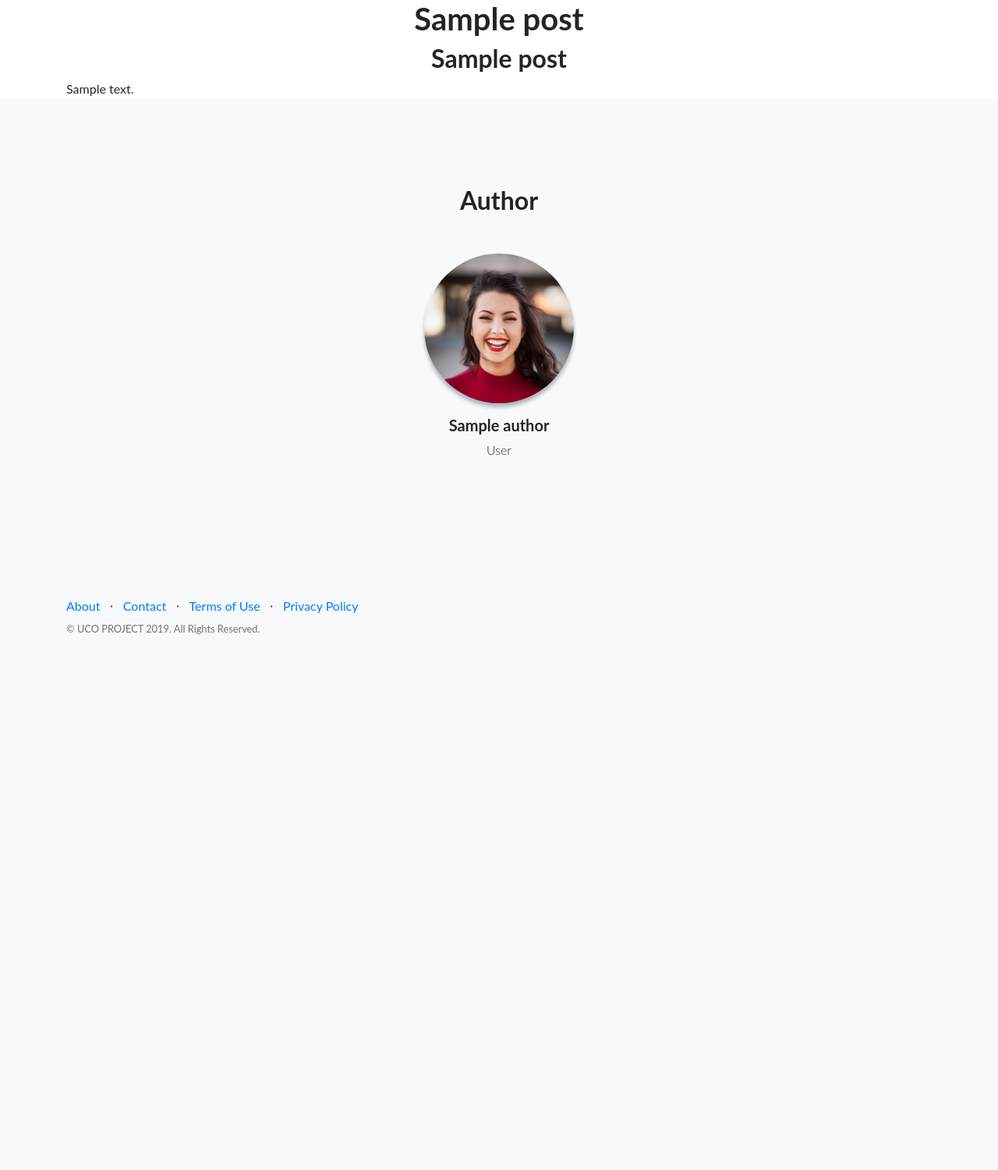
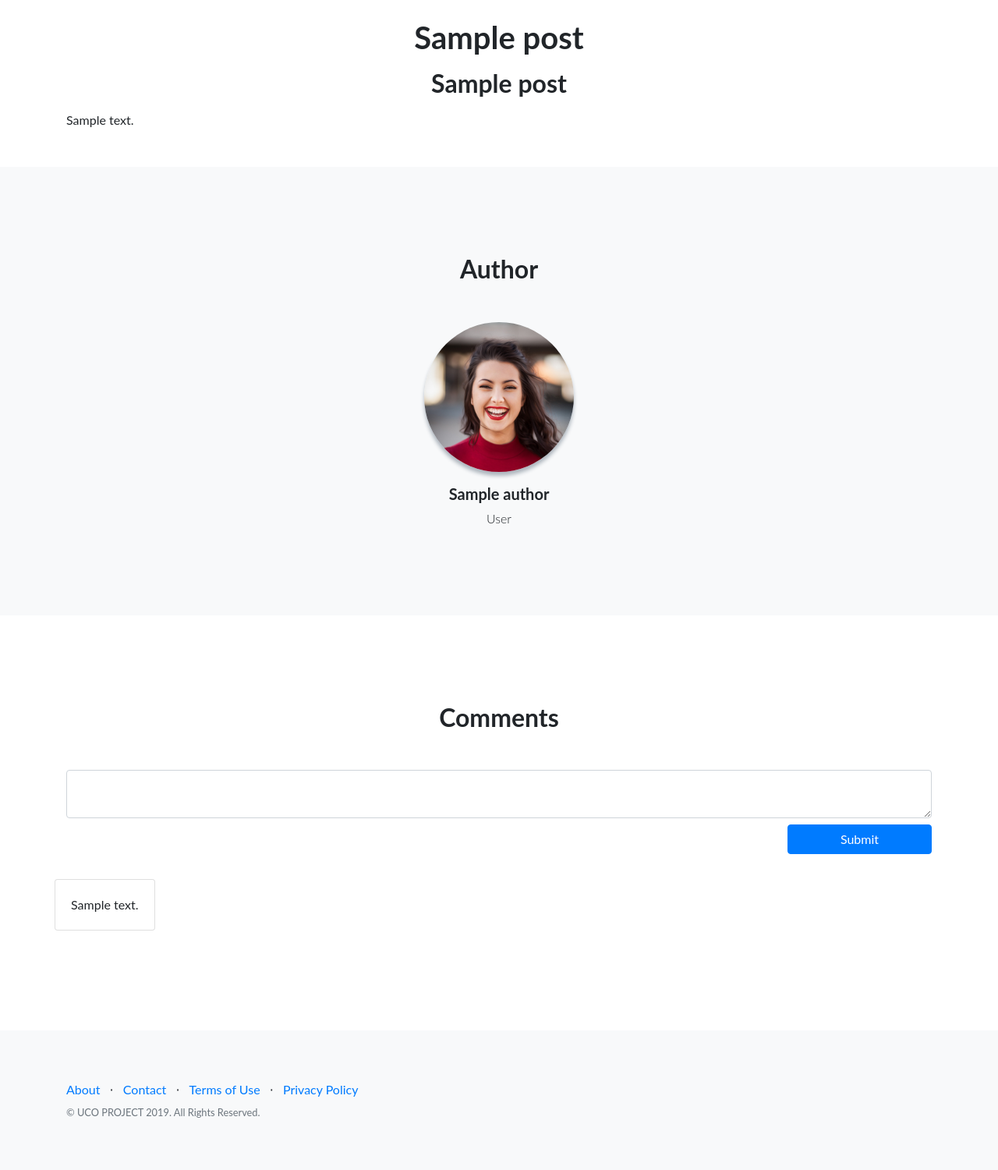
Before and after one commit to IronSenior/FlaskBlog, a Flask app: template src/post/application/templates/postPage.html in a window 1280 px wide. Shown: the part 56-1556 px from the top of the page at 78% size. Before the commit the page ends 869 px from the top, so only its background shows below. Run offline with Flask 3, Linux system fonts and the light colour scheme; the template is opened without the code that fills it: most values are stand-ins (such as "Sample title", 1, 10 or a date in 2020); form fields are guessed from the names that the template uses; parts of the project's set-up code (start-up, migrations or seed data) failed here and were passed over; some libraries are stand-ins or nearby versions.

Commit message:
Comments Added

```diff
--- a/run.py
+++ b/run.py
@@ -15,12 +15,14 @@ from .src.user.repository.userRepository import UserRepository
 
 from .src.user.application.auth import auth
 from .src.post.application.post import post
+from .src.comment.application.comment import comment
 
 app = Flask(__name__)
 app.config["SECRET_KEY"] = os.environ["SECRET_KEY"]
 
 app.register_blueprint(auth)
 app.register_blueprint(post)
+app.register_blueprint(comment)
 
 login_manager = LoginManager()
 login_manager.init_app(app)
--- a/src/comment/model/comment.py
+++ b/src/comment/model/comment.py
@@ -1,5 +1,5 @@
-from src.user.model.userId import UserId
-from src.post.model.postId import PostId
+from ...user.model.userId import UserId
+from ...post.model.postId import PostId
 from .commentContent import CommentContent
 from .commentId import CommentId
 
--- a/src/post/application/templates/postPage.html
+++ b/src/post/application/templates/postPage.html
@@ -40,12 +40,12 @@
   </nav>
 
   <!-- Call to Action -->
-  <section>
+  <section class="mb-5">
     <div class="container">
-        <div class="row">
+        <div class="row mt-4">
             <div class="col-md-12">
-                <h1 class="text-center">{{ post.title }}</h1>
-                <h2 class="text-center">{{ post.subtitle }}</h2>
+                <h1 class="text-center mb-3">{{ post.title }}</h1>
+                <h2 class="text-center mb-3">{{ post.subtitle }}</h2>
                 <div class="row">
                     <div class="col-lg-12">
                         {{ post.content|safe }}
@@ -69,6 +69,38 @@
           </div>
         </div>
       </div>
+    </div>
+  </section>
+
+  <section class="testimonials text-center">
+    <div class="container">
+      <h2 class="mb-5">Comments</h2>
+      <div class="row mb-4">
+        <div class="col-md-12">
+            <form action={{ "/comment/new/%s" %(post.postid) }} method="post" novalidate>
+              {{ commentForm.hidden_tag() }}
+              <div class="row mb-2">
+                <div class="col-md-12">
+                    {{ commentForm.content(class="form-control") }}
+                </div>
+              </div>
+              <div class="row mb-2">
+                <div class="col-md-12">
+                    {{ commentForm.submit(class="btn btn-primary btn-block col-md-2 float-right")}}
+                </div>
+              </div>
+            </form>
+        </div>
+      </div>
+      {% for comment in comments %}
+        <div class="row">
+          <div class="card mb-3">
+            <div class="card-body">
+              {{comment.content}}
+            </div>
+          </div>
+        </div>
+      {% endfor %}
     </div>
   </section>
 
```
Also changed, not shown: src/comment/application/comment.py (added, +47 -0 lines), src/comment/application/forms.py (added, +8 -0 lines), src/comment/repository/commentRepository.py (+13 -2 lines), src/post/application/post.py (+7 -1 lines), src/comment/application/__init__.py (added).
